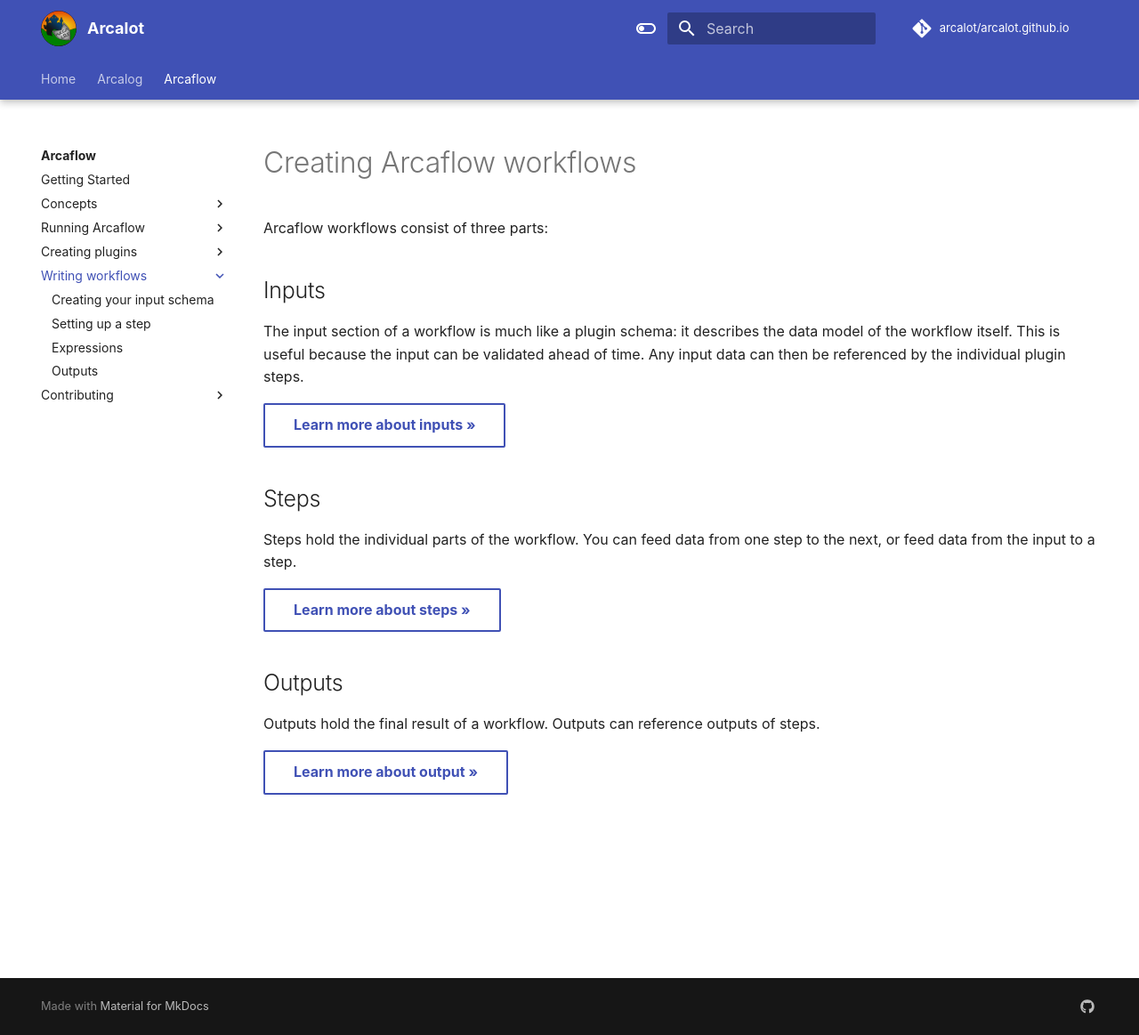
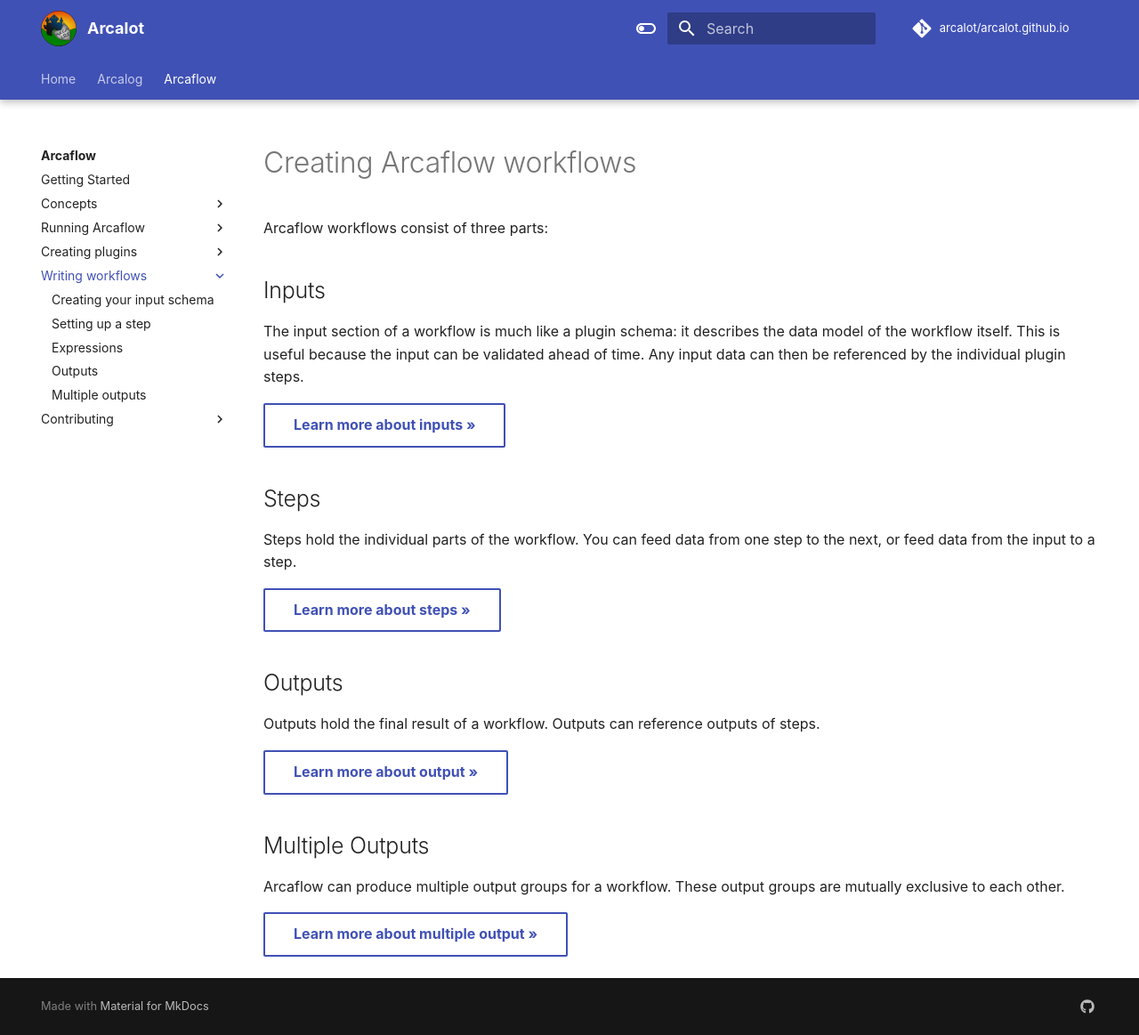
Before and after one commit to arcalot/arcalot.github.io, an MkDocs documentation site: the page built from docs/arcaflow/workflows/index.md, in a window 1280 px wide and 1163 px high. Shown: the whole window at 89% size. Built offline with MkDocs 1.6.1 and Material for MkDocs 9.7.7, drawn with Linux system fonts in a browser that asks for light colours; comment, search, counter and statistics services are not loaded.

Commit message:
add multiple output page and mdx-include dependency

```diff
--- a/docs/arcaflow/workflows/index.md
+++ b/docs/arcaflow/workflows/index.md
@@ -19,3 +19,9 @@
 Outputs hold the final result of a workflow. Outputs can reference outputs of steps.
 
 [Learn more about output &raquo;](output.md){ .md-button }
+
+<h2>Multiple Outputs</h2>
+
+Arcaflow can produce multiple output groups for a workflow. These output groups are mutually exclusive to each other.
+
+[Learn more about multiple output &raquo;](multi-output.md){ .md-button }
--- a/mkdocs.yml
+++ b/mkdocs.yml
@@ -48,6 +48,7 @@
           - Setting up a step: arcaflow/workflows/step.md
           - Expressions: arcaflow/workflows/expressions.md
           - Outputs: arcaflow/workflows/output.md
+          - Multiple outputs: arcaflow/workflows/multi-output.md
       - Contributing:
           - arcaflow/contributing/index.md
           - Overview: arcaflow/contributing/index.md
@@ -107,6 +108,9 @@
   - footnotes
   - meta
   - md_in_html
+  - mdx_include
+  # - markdown_include.include:
+      # base_path: .
   - markdown.extensions.smarty:
   - pymdownx.tasklist:
       custom_checkbox: true
--- a/requirements.txt
+++ b/requirements.txt
@@ -1,3 +1,4 @@
 mkdocs
 mkdocs-material
 mkdocs-redirects
+mdx-include
```
Also changed, not shown: docs/arcaflow/workflows/multi-output.md (added, +9 -0 lines).
